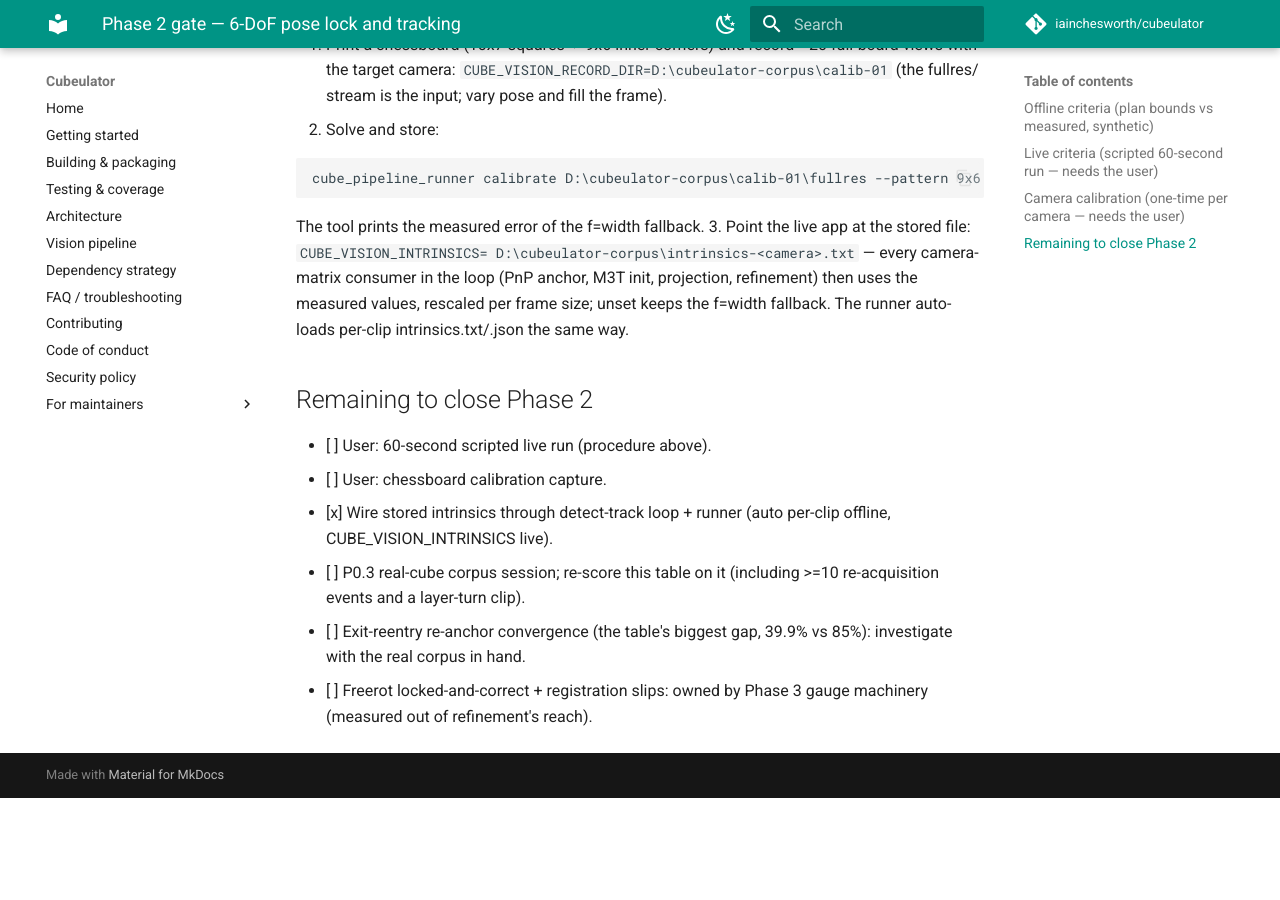
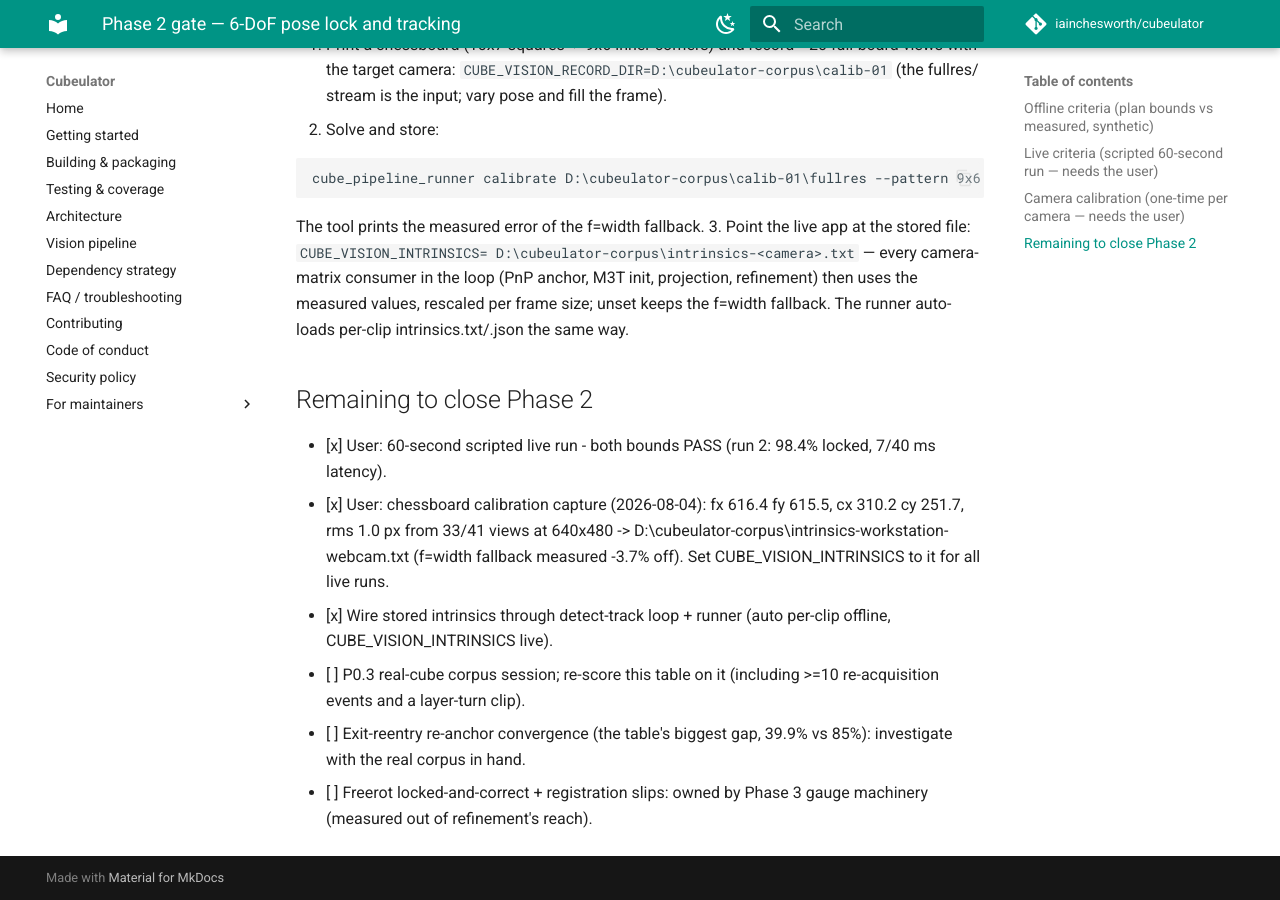
Before and after one commit to iainchesworth/cubeulator, an MkDocs documentation site: the page built from docs/gates/phase2.md, in a window 1280 px wide and 900 px high, scrolled down 3347 px. Built offline with MkDocs 1.6.1 and Material for MkDocs 9.7.7, drawn with Linux system fonts in a browser that asks for light colours; comment, search, counter and statistics services are not loaded; before the commit the page ends 4145 px from its top, so only the background shows below that.

Commit message:
Record the webcam calibration: fx 616.4, rms 1.0 px; both user gate items done

```diff
--- a/docs/gates/phase2.md
+++ b/docs/gates/phase2.md
@@ -139,8 +139,13 @@ corpus renders at fx=700 vs the approximation's 640). Calibrate once:
 
 ## Remaining to close Phase 2
 
-- [ ] User: 60-second scripted live run (procedure above).
-- [ ] User: chessboard calibration capture.
+- [x] User: 60-second scripted live run - both bounds PASS (run 2:
+      98.4% locked, 7/40 ms latency).
+- [x] User: chessboard calibration capture (2026-08-04): fx 616.4 fy
+      615.5, cx 310.2 cy 251.7, rms 1.0 px from 33/41 views at 640x480
+      -> D:\cubeulator-corpus\intrinsics-workstation-webcam.txt (f=width
+      fallback measured -3.7% off). Set CUBE_VISION_INTRINSICS to it for
+      all live runs.
 - [x] Wire stored intrinsics through detect-track loop + runner
       (auto per-clip offline, CUBE_VISION_INTRINSICS live).
 - [ ] P0.3 real-cube corpus session; re-score this table on it
```
